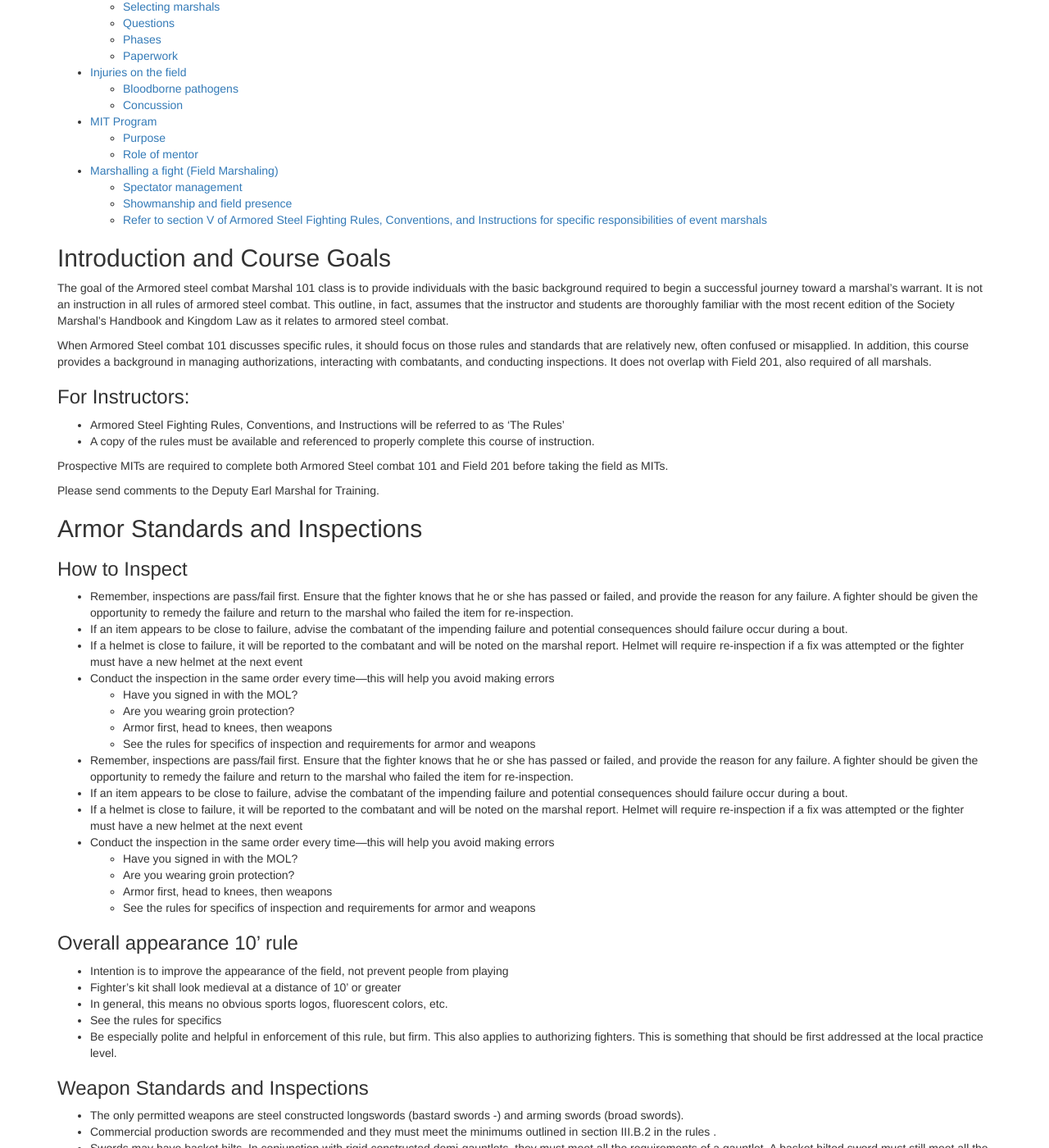
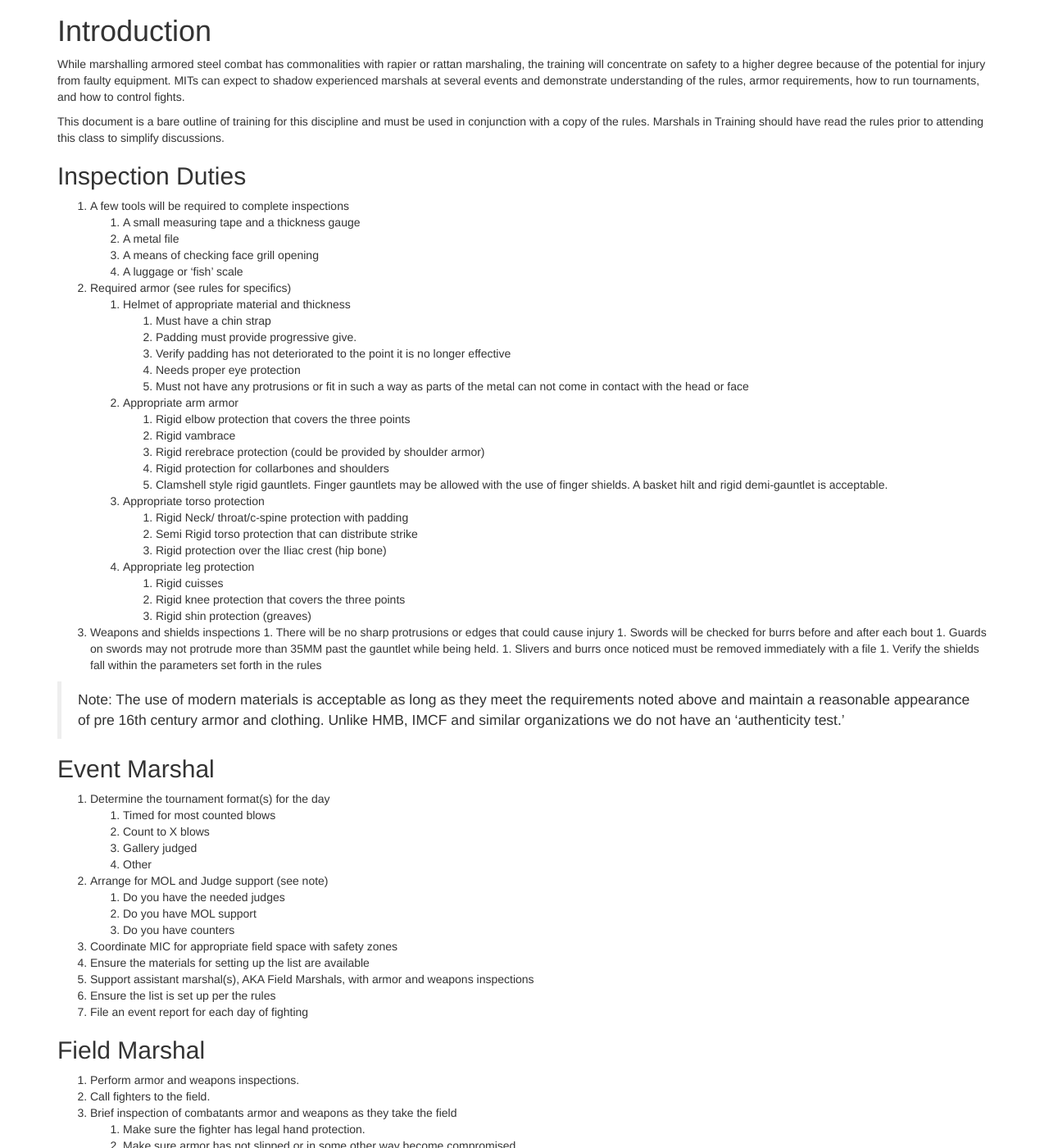
Before and after one commit to academie-de-espee/earl-marshal, a Jekyll site: the page built from training/steel-marshal.md, in a window 1280 px wide and 1400 px high, scrolled down 339 px. Shown: the whole window at 82% size. Built offline with Jekyll 4.4.1, drawn with Linux system fonts in a browser that asks for light colours; some of the changed text lies outside the part shown.

Commit message:
update steel marshal 101

```diff
--- a/training/steel-marshal.md
+++ b/training/steel-marshal.md
@@ -9,141 +9,158 @@ layout: default
 * TOC
 {:toc}
 
-## Introduction and Course Goals
-The goal of the Armored steel combat Marshal 101 class is to provide
-individuals with the basic background required to begin a successful journey
-toward a marshal’s warrant. It is not an instruction in all rules of armored
-steel combat. This outline, in fact, assumes that the instructor and students
-are thoroughly familiar with the most recent edition of the Society Marshal’s
-Handbook and Kingdom Law as it relates to armored steel combat.
+# Introduction
 
-When Armored Steel combat 101 discusses specific rules, it should focus on
-those rules and standards that are relatively new, often confused or
-misapplied. In addition, this course provides a background in managing
-authorizations, interacting with combatants, and conducting inspections. It
-does not overlap with Field 201, also required of all marshals.
+While marshalling armored steel combat has commonalities with rapier or rattan marshaling, the training will concentrate on safety to a higher degree because of the potential for injury from faulty equipment.  MITs can expect to shadow experienced marshals at several events and demonstrate understanding of the rules, armor requirements, how to run tournaments, and how to control fights.
 
-### For Instructors:
-* Armored Steel Fighting Rules, Conventions, and Instructions will be referred to as 'The Rules'
-* A copy of the rules must be available and referenced to properly complete this course of instruction.
+This document is a bare outline of training for this discipline and must be used in conjunction with a copy of the rules. Marshals in Training should have read the rules prior to attending this class to simplify discussions.
 
-Prospective MITs are required to complete both Armored Steel combat 101 and Field 201 before taking the field as MITs.
+## Inspection Duties
+1. A few tools will be required to complete inspections
+    1. A small measuring tape and a thickness gauge
+    2. A metal file
+    3. A means of checking face grill opening
+    4. A luggage or 'fish' scale
+2. Required armor (see rules for specifics)
+    1. Helmet of appropriate material and thickness
+        1. Must have a chin strap
+        1. Padding must provide progressive give.
+        1. Verify padding has not deteriorated to the point it is no longer effective
+        1. Needs proper eye protection
+        1. Must not have any protrusions or fit in such a way as parts of the metal can not come in contact with the head or face
+    2. Appropriate arm armor
+        1. Rigid elbow protection that covers the three points
+        1. Rigid vambrace
+        1. Rigid rerebrace protection (could be provided by shoulder armor)
+        1. Rigid protection for collarbones and shoulders
+        1. Clamshell style rigid gauntlets. Finger gauntlets may be allowed with the use of finger shields. A basket hilt and rigid demi-gauntlet is acceptable.
+    3.  Appropriate torso protection
+        1. Rigid Neck/ throat/c-spine protection with padding
+        1. Semi Rigid torso protection that can distribute strike
+        1. Rigid protection over the Iliac crest (hip bone)
+    4.  Appropriate leg protection
+        1. Rigid cuisses
+        1. Rigid knee protection that covers the three points
+        1. Rigid shin protection (greaves)
+3.  Weapons and shields inspections
+        1. There will be no sharp protrusions or edges that could cause injury
+        1. Swords will be checked for burrs before and after each bout
+        1. Guards on swords may not protrude more than 35MM past the gauntlet while being held.
+        1. Slivers and burrs once noticed must be removed immediately with a file
+        1. Verify the shields fall within the parameters set forth in the rules
 
-Please send comments to the Deputy Earl Marshal for Training.
+> Note: The use of modern materials is acceptable as long as they meet the requirements noted above and maintain a reasonable appearance of pre 16th century armor and clothing.   Unlike HMB, IMCF and similar organizations we do not have an 'authenticity test.'
 
-## Armor Standards and Inspections
-### How to Inspect
+## Event Marshal
+1. Determine the tournament format(s) for the day
+    1. Timed for most counted blows
+    1. Count to X blows
+    1. Gallery judged
+    1. Other
+1. Arrange for MOL and Judge support (see note)
+    1. Do you have the needed judges
+    1. Do you have MOL support
+    1. Do you have counters
+1. Coordinate MIC for appropriate field space with safety zones
+1. Ensure the materials for setting up the list are available
+1. Support assistant marshal(s), AKA Field Marshals, with armor and weapons inspections
+1. Ensure the list is set up per the rules
+1. File an event report for each day of fighting
 
-* Remember, inspections are pass/fail first. Ensure that the fighter knows that he or she has passed or failed, and provide the reason for any failure. A fighter should be given the opportunity to remedy the failure and return to the marshal who failed the item for re-inspection.
-* If an item appears to be close to failure, advise the combatant of the impending failure and potential consequences should failure occur during a bout.
-* If a helmet is close to failure, it will be reported to the combatant and will be noted on the marshal report. Helmet will require re-inspection if a fix was attempted or the fighter must have a new helmet at the next event
-* Conduct the inspection in the same order every time—this will help you avoid making errors
-	* Have you signed in with the MOL?
-	* Are you wearing groin protection?
-	* Armor first, head to knees, then weapons
-	* See the rules for specifics of inspection and requirements for armor and weapons
-* Remember, inspections are pass/fail first. Ensure that the fighter knows that he or she has passed or failed, and provide the reason for any failure. A fighter should be given the opportunity to remedy the failure and return to the marshal who failed the item for re-inspection.
-* If an item appears to be close to failure, advise the combatant of the impending failure and potential consequences should failure occur during a bout.
-* If a helmet is close to failure, it will be reported to the combatant and will be noted on the marshal report. Helmet will require re-inspection if a fix was attempted or the fighter must have a new helmet at the next event
-* Conduct the inspection in the same order every time—this will help you avoid making errors
-	* Have you signed in with the MOL?
-	* Are you wearing groin protection?
-	* Armor first, head to knees, then weapons
-	* See the rules for specifics of inspection and requirements for armor and weapons
+## Field Marshal
+1. Perform armor and weapons inspections.
+1. Call fighters to the field.
+1. Brief inspection of combatants armor and weapons as they take the field
+    1. Make sure the fighter has legal hand protection.
+    1. Make sure armor has not slipped or in some other way become compromised.
+1. Call judges and time keeper to the field as needed.
+1. Verify judges assigned to each fighter and they are prepared.
+1. Verify the time keeper is prepared.
+1. Start the bout with 'Lay on' or similar phrase in a manner that notifies the fighters, judges and time keeper (if used).
+    1. Observe fight and fighters for
+        1. proper use of weapons and shields
+        1. illegal techniques
+        1. armor/weapon failures
+        1. combatants approaching and stepping over the list limit
+1.  Watch for safety issues
+    1. People straying into safety boundaries
+    1. field hazards
+    1. combatant exhaustion
+    1. weather conditions (thunder/lightning),
+1. Track additional points or penalties as per rules
+1. Stop and recenter fighters if one should stray from the list boundaries.
+1. Stop the fight when the victory condition/time limit is reached
+1. Repeat if the fight is a multi-round fight.
+1. Ensure that the MOL is able to collect scores.
+> Note: As field staff is being built for this discipline, marshals may participate in the tournaments as well as marshal.  This exception will be rescinded once the available pool of marshals increases to above 15.
 
-### Overall appearance 10’ rule
-* Intention is to improve the appearance of the field, not prevent people from playing
-* Fighter’s kit shall look medieval at a distance of 10’ or greater
-* In general, this means no obvious sports logos, fluorescent colors, etc.
-* See the rules for specifics
-* Be especially polite and helpful in enforcement of this rule, but firm. This also applies to authorizing fighters. This is something that should be first addressed at the local practice level.
-
-### Weapon Standards and Inspections
-* The only permitted weapons are steel constructed longswords (bastard swords -) and arming swords (broad swords).
-* Commercial production swords are recommended and they must meet the minimums outlined in section III.B.2 in the rules .
-* Swords may have basket hilts.  In conjunction with rigid constructed demi-gauntlets, they must meet all the requirements of a gauntlet. A basket hilted sword must still meet all the requirements for swords listed above.
-* Swords will have a safety strap to keep them from leaving the fighters person.
-* The cross guard of all weapons shall not extend more than 35 MM from the gauntlet.
-* See the rules Section III.B for specifics
-
-### Offensive shields
-* Prohibited under Atlantian policy
+## Upon Completion of Tournament:
+1. Check field for discarded armor, weapons, tools, etc.
+1. File Steel Marshal Activity report:
+    1. Document any injuries
+    1. Document any fighter safety/behavior issues
+    1. Document armor failures (Include picture, age and maker information)
+    1. Document weapons failures (include picture, age and maker information
 
 ## Authorizations
-### Selecting an usher
-* Try to select a fighter with at least three years of experience
-* They should be unflappable in personality and controlled in their fighting
-* Confirm with the usher that they must be willing to be struck by the authorizing fighter, to deliberately leave openings
-* Best but not currently required, use a fighter from outside of the authorizing fighter’s group.
-
-### Selecting marshals
-* Authorizing marshals should be experienced individuals who know armored steel combat well
-* They must be willing to let the authorizing fighter stand on his or her own merits and be willing to fail an individual
-* If reasonably possible, at least one marshal must be from a group outside of the authorizing fighter group. (barony, shire)
-
-### Questions
-* Authorizing fighter must have read the rules of the list and must demonstrate a command of them.
-* Marshals should not answer questions for fighters, nor provide hints
-* Authorizing fighter should be encouraged to demonstrate a point if he/she cannot express the requirements clearly verbally
-* Authorizing fighter may not proceed to the fighting phases unless he or she has demonstrated a thorough knowledge of the rules of the list, particularly engagement and target zones.
-
-### Phases
-* Provide clear instructions to both the authorizing fighter and the usher:
-	* The combat shall be non-stop (i.e., without stopping to call blows)
-	* The authorizing fighter must demonstrate a level of safety, control and proficiency.
-	* Demonstrates familiarity with the rules and follows the instructions of the Marshal’s.
-	* “Can take a blow and can Give a blow”
-	* Final bout shall be a timed 60 second bout run as in a tournament
-
-### Paperwork
-* It is the responsibility of the authorizing fighter to obtain all appropriate signatures on paperwork before the end of the event day
+1. Selecting an usher
+    1. Try to select a fighter with at least three years of experience if possible.
+    1. They should be unflappable in personality and controlled in their fighting.
+    1. Confirm with the willingness of the to be struck by the authorizing fighter and to deliberately leave openings.
+    1. Best, but not required, to use a fighter from a group outside of the authorizing fighters group. (barony, shire)
+1. Selecting marshals
+    1. There should be two authorizing marshals who are experienced individuals who know steel combat well.
+    1. They must be willing to let the authorizing fighter stand on his or her own merits and be willing to fail the individual.
+    1. At least one marshal should be from a group outside of the authorizing fighter group (This can be waived if impractical during the early building phase of this discipline.)
+1. Questions
+    1. Authorizing fighter must have read the rules of the list and must demonstrate a command of them.
+    1. Marshals should not answer questions for fighters, nor provide hints
+    1. Authorizing fighter should be encouraged to demonstrate a point (of say, how to obtain engagement) if he/she cannot express the requirements clearly verbally
+    1. The authorizing fighter may not proceed to the fighting phases unless he or she has demonstrated a thorough knowledge of the rules of the list, particularly engagement and target zones.
+1. Phases
+    1. Provide clear instruction to both the authorizing fighter and the usher.
+        1. Phase 1- Ushers are primarily defensive, and the authorizing fighters fights to the best of their ability. These will be judged by the flurry with judging and marshal feedback as to quality of blows and safety.  A flurry is defined as an active period of uninterrupted blows in continual sequence.  Phase 1 should be relatively brief—do fighters show baseline competence and the technical ability to throw a blow.
+        1. Phase 2- Ushers will be much more active on offense. Also judged by the flurry with judging and marshal feedback as to quality and safety. Phase 2 should be longer and include real pressure from ushers. The goal is to confirm that authorizing fighters will not react to stress in an unsafe manner.
+        1. Phase 3- Ushers and authorizing fighters shall fight a full tournament bout for 60 seconds with judging and marshal input at the conclusion of the bout. In phase 3 authorizing fighters are expected to demonstrate correct behavior and safety as they tire.
+1. Criteria for passing with Arming Sword/Shield or Longsword
+    1. Authorizing fighters must be able to deliver a blow with correct technique.
+    1. Authorizing fighters must have sufficient defense that ushers do not strike them at will. Fighters should adjust defense to protect different parts of the body as blows are thrown to those areas.
+    1. Authorizing fighters must behave and fight in such a fashion as to not be a danger to themselves or others.
+    1. The fighters’ equipment is also being judged.  If the fighter is hurt or deems themselves hurt by an otherwise lawful strike the fighter’s equipment shall be deemed inadequate and the authorization halted.
+    1. Examples of unacceptable behavior would include:
+        1. failing to stop on the call of Hold
+        1. cringing or dropping of defense when not in hold
+        1. striking the user repeatedly with a shield or something other than the striking surface of the weapon
+    1. The level of skill required and described above should be considered: “competence.”
+1. Paperwork: It is the responsibility of authorizing fighters to obtain all appropriate signatures on paperwork before the end of the event day
 
 ## Injuries on the field
-Marshalls (generally speaking) are not physicians, but do have a responsibility to the safety of fighters under their management. Fighters should be allowed to monitor their own level of injury and gauge their ability to engage in combat activities. Some special cases, however, are mentioned below:
 
-### Bloodborne pathogens
-Fighters with freely flowing wounds must be removed from the field until the wounds can be dressed in such a way to prevent blood (or vomit) from coming into contact with other participants in the activities of the day.
+Marshals (generally speaking) are not physicians, but do have a responsibility to the safety of fighters under their management. Fighters should be allowed to monitor their own level of injury and gauge their ability to engage in combat activities. Some special cases, however, are mentioned below:
 
-Marshals should seek to identify the root cause of any cut or bloody injury to confirm that the armor and weapons of the participants continue to meet Society standards
+1. Bloodborne pathogens
+    1. Fighters with freely flowing wounds must be removed from the field until the wounds can be dressed in such a way to prevent blood (or vomit) from coming into contact with other participants in the activities of the day.
+    1. Marshals should seek to identify the root cause of any cut or bloody injury to confirm that the armor and weapons of the participants continue to meet SCA and Kingdom standards.
+1. Concussions
+    1. Fighters who are rendered unconscious may not return to the field that day and should be encouraged to seek professional medical care.
+    1. Some signs and symptoms of a concussion are:
+        1. Blank stare, dazed look
+        1. Changes to balance, coordination, reaction time
+        1. Delayed or slowed spoken or physical responses
+        1. Disorientation (confused about time, date, location, game)
+        1. Loss of consciousness/blackout (occurs in less than 10% of cases)
+        1. Memory loss of event trauma before, during, or after injury occurred
+        1. Slurred/unclear speech
+        1. Vomiting
+## Training Requirement for Steel Marshal 101
+1. Trainees must complete a Steel Marshal 101 class.
+1. Trainees must complete an MIT experience. Trainees need to complete an observation period of at least 4 events, one of which is outside of their “region” in Atlantia, under the mentorship of an experienced steel marshal/mentor.  This period will include training in all duties required for a tournament. More experience may be required at the discretion of the training marshal/mentor, Deputy Marshal of Steel Combat or Kingdom Earl Marshal.
+1. Role of mentors:
+    1. Provide guidance and practical instruction to MITs.
+    1. Certify the competence of MITs.
 
-### Concussion
-Fighters who are rendered unconscious may not return to the field that day and should be encouraged to seek professional medical care.  Some signs and symptoms of a concussion are:
-* Blank stare, dazed look
-* Changes to balance, coordination, reaction time
-* Delayed or slowed spoken or physical responses
-* Disorientation (confused about time, date, location, game)
-* Loss of consciousness/blackout (occurs in less than 10% of cases)
-* Memory loss of event before, during, or after injury occurred
-* Slurred/unclear speech
-* Vomiting
+> REMEMBER: MITs are NOT marshals and cannot, on their own, monitor fights, inspect weapons, or sign off on paperwork.
 
-## MIT Program
-### Purpose
-* Attempt to ensure a uniformity of training and experience among the marshallate such that rules are being enforced in the same way across the kingdom.
-* Provide new marshals with the mental toolkit necessary to manage fights and uphold armor and weapons standards in potentially stressful situations.
-* REMEMBER: MITs are NOT marshals and cannot, on their own, monitor fights, inspect armor or weapons, or sign off on paperwork.
-
-### Role of mentor
-* Provide guidance and practical instruction to the MIT
-* Certify the competence of the MIT
-
-## Marshalling a fight (Field Marshaling)
-* As the fighters are entering the list, visually inspect them to confirm that there is no obviously missing or defective armor.
-* Examine strap(s) that secure the visor if used stand in a location relative to the fight that provides the maximum ability to view the fight this means as the fight moves you may need to move as well.
-* Watch fighters for disallowed techniques, armor failures and other safety issues
-* Assign penalties as identified in the rules in section V.B
-
-### Spectator management
-* Marshals must keep spectators and unarmored fighters outside of the safety zones around the outside of the list.
-
-### Showmanship and field presence
-* It is expected that marshals will adhere to the same period appearance rules as are required of fighters (preferably exceeding them)
-* Marshals should conduct themselves in a calm and chivalrous manner at all times
-* Marshal should identifiable to spectators and fighters as a marshal from a distance by wearing the badge of the office and having a marshal’s staff.
-
-### Refer to section V of Armored Steel Fighting Rules, Conventions, and Instructions for specific responsibilities of event marshals
-* Of Particular note: Blades should be inspected for sharp burrs each round. Have a file at  hand to remedy such issues
-* Keep track of issues noted during the activities of the day and report them to the MIC
-* Inspection failures, helmet failures and armor failures on the field that can not be corrected should be noted in your report
-* MIC shall be given a summary of the event report from the event marshal at the end of the day/event
-* Event report will be completed within 1 week of the event.
+## Purpose of this program
+1. To ensure a uniformity of training and experience among the marshallate such that rules are being enforced in the same way across the kingdom.
+1. Provide new marshals with the mental toolkit necessary to manage fights and uphold armor and weapons standards in potentially stressful situations.
```
Also changed, not shown: other parts of training/steel-marshal.md (+1 -1 lines).
